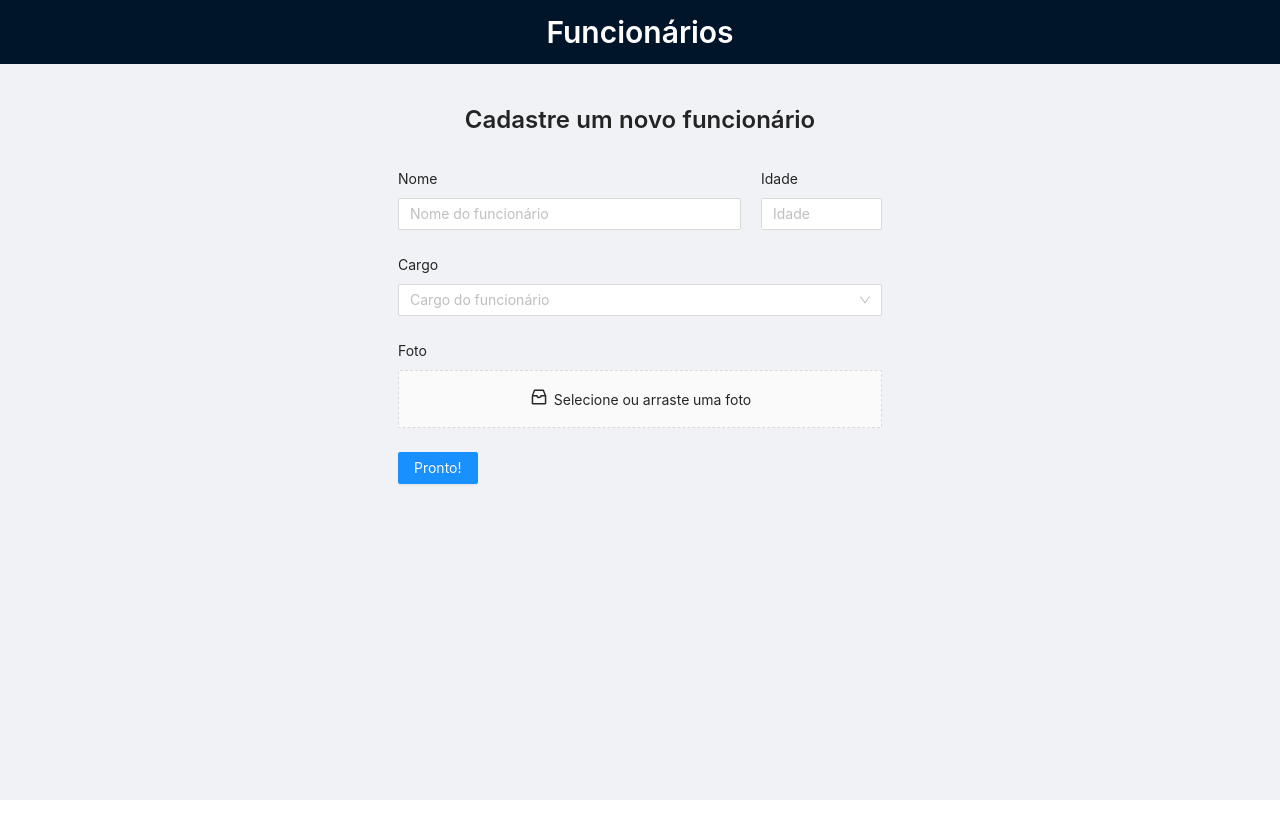
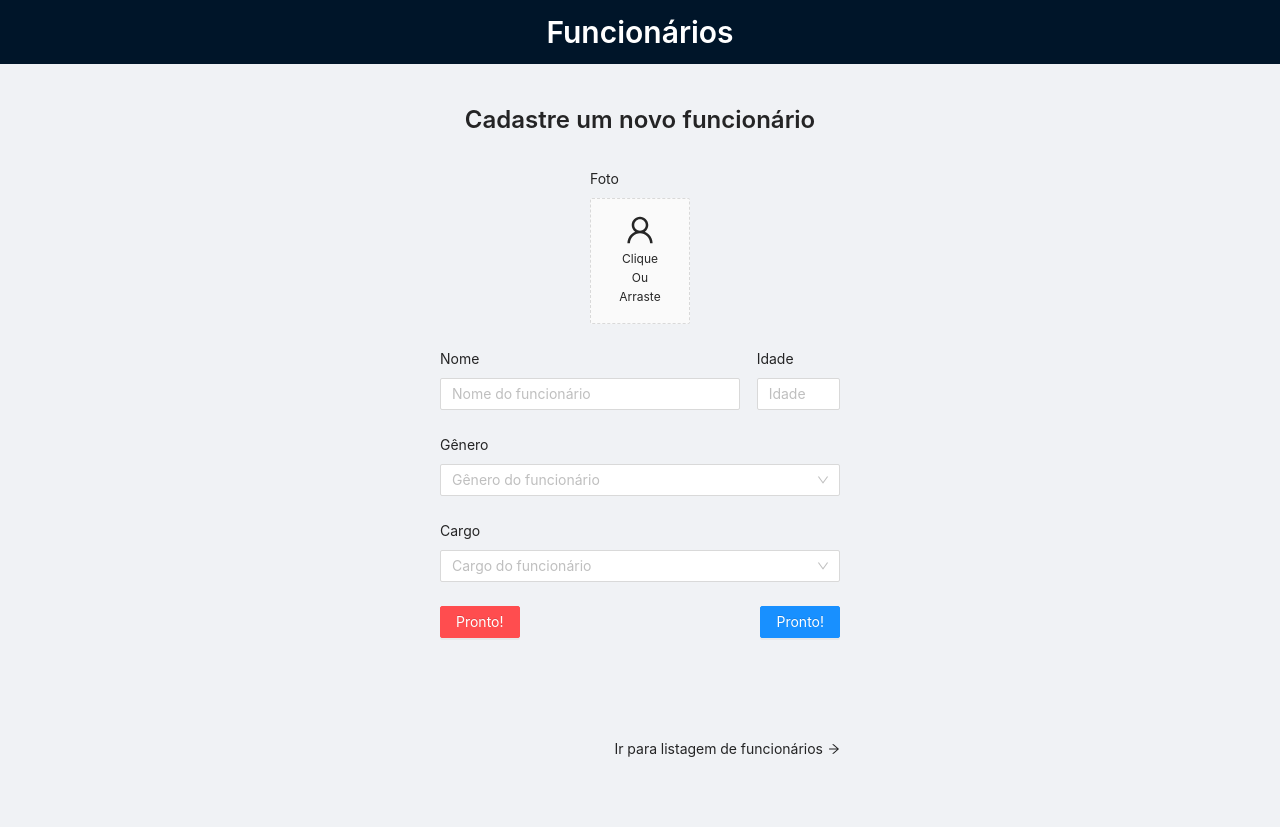
Before and after one commit to lucasdsr/my_experiences, a React (Create React App) app: page /employees in a window 1280 px wide. Before the commit the page ends 800 px from the top, so only its background shows below. Built offline with nearby package versions, Linux system fonts and the light colour scheme.

Commit message:
Update new employees form layout.

```diff
--- a/src/pages/employees/index.css
+++ b/src/pages/employees/index.css
@@ -1,3 +1,11 @@
 .new-employees_inputs {
     width: 300px !important;
 }
+
+.clickable-text {
+    cursor: pointer;
+}
+
+.clickable-text:hover {
+    color: #1890ff;
+}
--- a/src/pages/employees/new-employees-form.js
+++ b/src/pages/employees/new-employees-form.js
@@ -8,7 +8,7 @@ import {
     Typography,
 } from 'antd';
 
-import { InboxOutlined } from '@ant-design/icons';
+import { UserOutlined, ArrowRightOutlined } from '@ant-design/icons';
 
 import Input from '../../components/Inputs'
 import Select from '../../components/Select'
@@ -28,24 +28,45 @@ const NewEmployees = () => {
         4: 'Gerente',
     }
 
-    const initOccupations = useCallback(() => Object.entries(occupations).map(([ key, value ]) => ({
+    const genders = {
+        0: 'Másculino',
+        1: 'Feminino',
+        2: 'Outro',
+    }
+
+    const initOccupationOptions = useCallback(() => Object.entries(occupations).map(([ key, value ]) => ({
         label: value,
         value: key,
     })), [occupations]);
 
-    const occupationOptions = initOccupations();
+    const initGenders = useCallback(() => Object.entries(genders).map(([ key, value ]) => ({
+        label: value,
+        value: key,
+    })), [genders]);
 
+    const occupationOptions = initOccupationOptions();
     console.log('occupationOptions', occupationOptions);
 
+    const genderOptions = initGenders();
+
     const beforeUpload = file => {
+
         console.log('trying to upload file: ', file);
     }
 
     const draggerContent = (
-        <Text>
-            <InboxOutlined style={{ fontSize: 20, marginRight: 5 }}/>
-            Selecione ou arraste uma foto
-        </Text>
+        <div>
+            <Row justify="center" style={{ marginBottom: 5 }}>
+                <UserOutlined style={{ fontSize: 30 }}/>
+            </Row>
+            <Row justify="center" style={{ fontSize: 12 }}>
+                Clique
+                <br />
+                Ou
+                <br />
+                Arraste
+            </Row>
+        </div>
     );
 
     return (
@@ -57,14 +78,24 @@ const NewEmployees = () => {
             </Row>
             <Form
                 form={form}
+                style={{ width: 400 }}
                 layout="vertical"
                 name="new_employees"
                 onFinish={values => console.log('finished: ', values)}
             >
-
-                <Row style={{ width: '100%' }}>
-                    <Col span={17}>
-                        {/* name */}
+                <Row justify="center">
+                    <Dragger
+                        form={form}
+                        label="Foto"
+                        name="photo"
+                        style={{ width: 100 }}
+                        content={draggerContent}
+                        beforeUpload={beforeUpload}
+                        accept=".jpg, .jpeg, .png, .webp"
+                    />
+                </Row>
+                <Row>
+                    <Col lg={18}>
                         <Input
                             form={form}
                             name="name"
@@ -73,45 +104,53 @@ const NewEmployees = () => {
                             placeholder="Nome do funcionário"
                         />
                     </Col>
-                    <Col span={6} offset={1}>
-                        {/* age */}
+                    <Col lg={{ span: 5, offset: 1 }}>
                         <Input
+                            name="age"
                             form={form}
-                            name="age"
                             label="Idade"
                             maxLength={3}
                             placeholder="Idade"
                         />
                     </Col>
                 </Row>
-                {/* occupation */}
                 <Select
+                    form={form}
+                    allowClear
+                    name="gender"
+                    label="Gênero"
+                    options={genderOptions}
+                    placeholder="Gênero do funcionário"
+                />
+                <Select
+                    allowClear
                     form={form}
                     label="Cargo"
                     name="occupation"
                     options={occupationOptions}
                     placeholder="Cargo do funcionário"
                 />
-                {/* photo */}
-
-                <Dragger
-                    form={form}
-                    label="Foto"
-                    name="photo"
-                    content={draggerContent}
-                    beforeUpload={beforeUpload}
-                />
-
+                <Row justify="space-between">
+                    <Button
+                        type="danger"
+                    >
+                        Pronto!
+                    </Button>
                     <Button
                         type="primary"
                         htmlType="submit"
-                    style={{ marginLeft: 'auto' }}
                     >
                         Pronto!
                     </Button>
+                </Row>
+                <Row justify="end" align="middle" style={{ marginTop: 100 }}>
+                    <Text className="clickable-text" onClick={() => console.log('clicado')}>
+                        Ir para listagem de funcionários
+                        <ArrowRightOutlined style={{ fontSize: 12, marginLeft: 5 }} />
+                    </Text>
+                </Row>
 
             </Form>
-
         </Row>
     )
 
```
Lines whose indentation alone changed are shown as unchanged.
